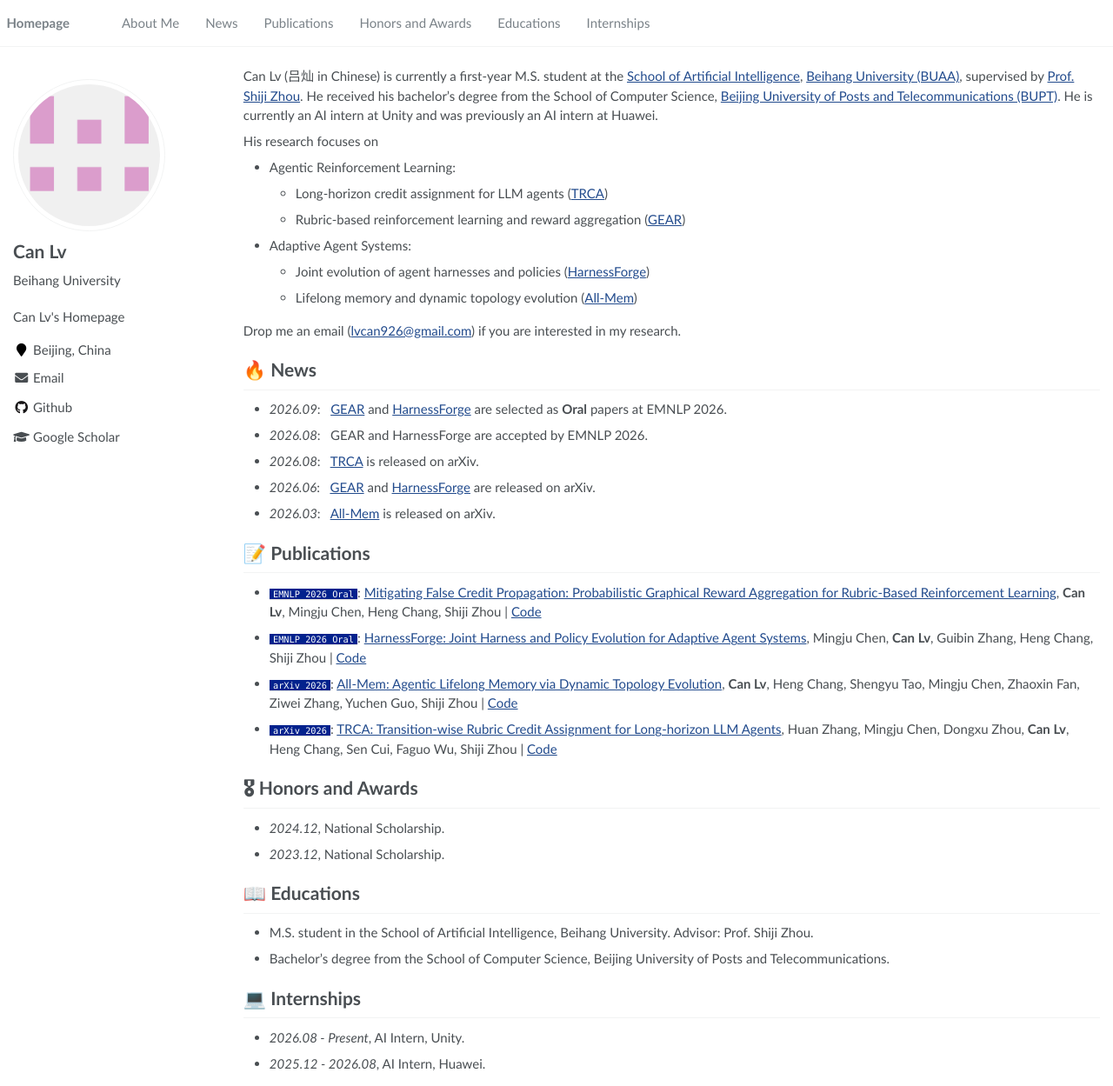
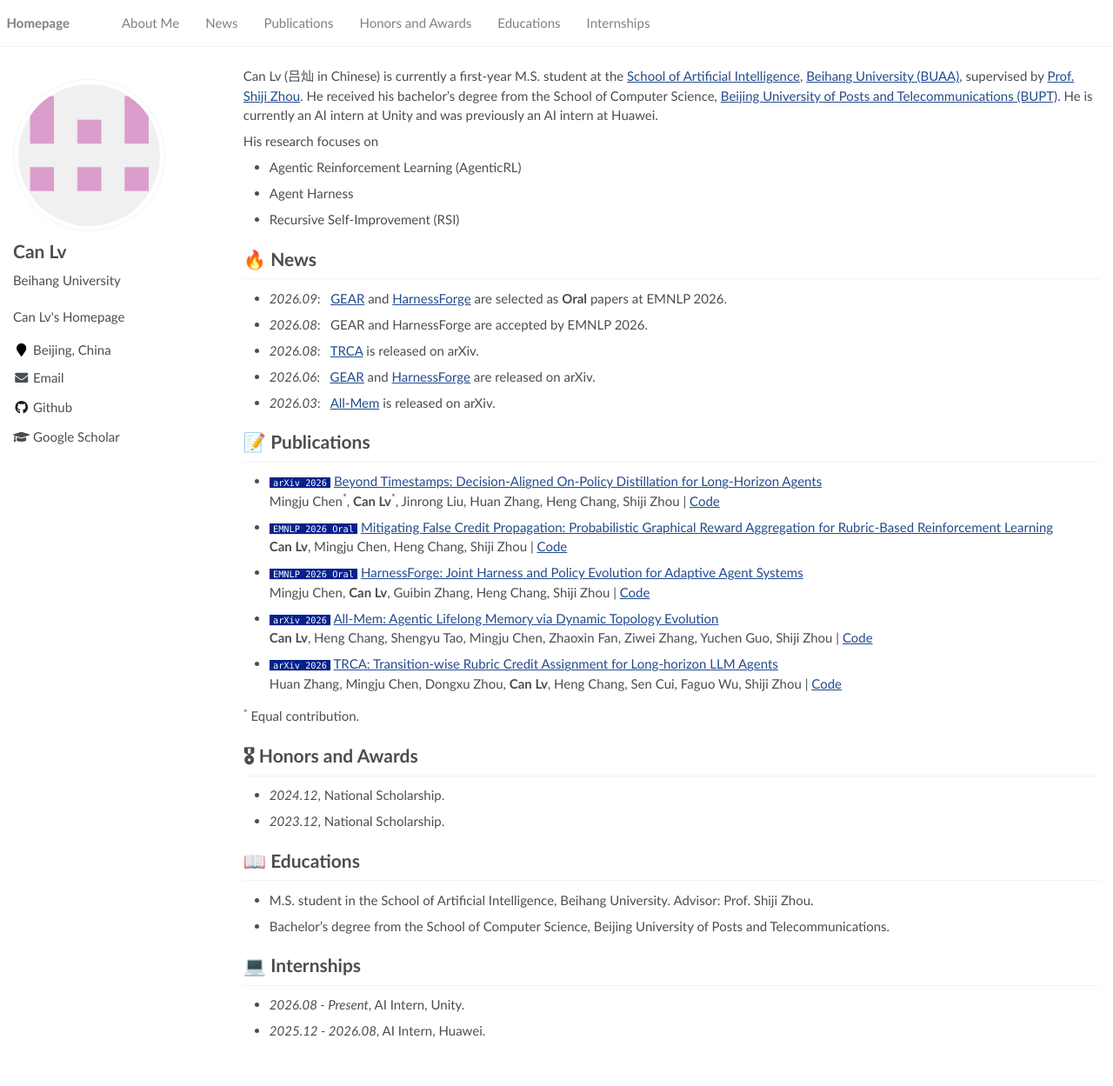
Before and after one commit to LvCan926/LvCan926.github.io, a Jekyll site: the page built from _pages/about.md, in a window 1280 px wide and 1249 px high. Shown: the whole window at 87% size. Built offline with Jekyll 4.4.1, drawn with Linux system fonts in a browser that asks for light colours.

Commit message:
Update research interests and publications

```diff
--- a/_pages/about.md
+++ b/_pages/about.md
@@ -13,14 +13,9 @@ redirect_from:
 Can Lv (吕灿 in Chinese) is currently a first-year M.S. student at the [School of Artificial Intelligence](https://iai.buaa.edu.cn/), [Beihang University (BUAA)](https://www.buaa.edu.cn/), supervised by [Prof. Shiji Zhou](https://scholar.google.com/citations?user=Do5jf8oAAAAJ&hl=en). He received his bachelor's degree from the School of Computer Science, [Beijing University of Posts and Telecommunications (BUPT)](https://www.bupt.edu.cn/). He is currently an AI intern at Unity and was previously an AI intern at Huawei.
 
 His research focuses on
-* Agentic Reinforcement Learning:
-  * Long-horizon credit assignment for LLM agents ([TRCA](https://arxiv.org/abs/2608.16156))
-  * Rubric-based reinforcement learning and reward aggregation ([GEAR](https://arxiv.org/abs/2606.03361))
-* Adaptive Agent Systems:
-  * Joint evolution of agent harnesses and policies ([HarnessForge](https://arxiv.org/abs/2606.01779))
-  * Lifelong memory and dynamic topology evolution ([All-Mem](https://arxiv.org/abs/2603.19595))
-
-Drop me an email ([lvcan926@gmail.com](mailto:lvcan926@gmail.com)) if you are interested in my research.
+* Agentic Reinforcement Learning (AgenticRL)
+* Agent Harness
+* Recursive Self-Improvement (RSI)
 
 # 🔥 News
 - *2026.09*: &nbsp; [GEAR](https://arxiv.org/abs/2606.03361) and [HarnessForge](https://arxiv.org/abs/2606.01779) are selected as **Oral** papers at EMNLP 2026.
@@ -30,13 +25,22 @@ Drop me an email ([lvcan926@gmail.com](mailto:lvcan926@gmail.com)) if you are in
 - *2026.03*: &nbsp; [All-Mem](https://arxiv.org/abs/2603.19595) is released on arXiv.
 
 # 📝 Publications
-* `EMNLP 2026 Oral`: [Mitigating False Credit Propagation: Probabilistic Graphical Reward Aggregation for Rubric-Based Reinforcement Learning](https://arxiv.org/abs/2606.03361), **Can Lv**, Mingju Chen, Heng Chang, Shiji Zhou \| [Code](https://github.com/LvCan926/GEAR)
+* `arXiv 2026` [Beyond Timestamps: Decision-Aligned On-Policy Distillation for Long-Horizon Agents](https://scholar.google.com/citations?view_op=view_citation&hl=zh-CN&user=NxwVMGQAAAAJ&citation_for_view=NxwVMGQAAAAJ:2osOgNQ5qMEC)
+  Mingju Chen<sup>*</sup>, **Can Lv**<sup>*</sup>, Jinrong Liu, Huan Zhang, Heng Chang, Shiji Zhou \| [Code](https://github.com/mingju-c/Align-OPSD)
 
-* `EMNLP 2026 Oral`: [HarnessForge: Joint Harness and Policy Evolution for Adaptive Agent Systems](https://arxiv.org/abs/2606.01779), Mingju Chen, **Can Lv**, Guibin Zhang, Heng Chang, Shiji Zhou \| [Code](https://github.com/mingju-c/HarnessForge)
+* `EMNLP 2026 Oral` [Mitigating False Credit Propagation: Probabilistic Graphical Reward Aggregation for Rubric-Based Reinforcement Learning](https://arxiv.org/abs/2606.03361)
+  **Can Lv**, Mingju Chen, Heng Chang, Shiji Zhou \| [Code](https://github.com/LvCan926/GEAR)
 
-* `arXiv 2026`: [All-Mem: Agentic Lifelong Memory via Dynamic Topology Evolution](https://arxiv.org/abs/2603.19595), **Can Lv**, Heng Chang, Shengyu Tao, Mingju Chen, Zhaoxin Fan, Ziwei Zhang, Yuchen Guo, Shiji Zhou \| [Code](https://github.com/LvCan926/All-Mem)
+* `EMNLP 2026 Oral` [HarnessForge: Joint Harness and Policy Evolution for Adaptive Agent Systems](https://arxiv.org/abs/2606.01779)
+  Mingju Chen, **Can Lv**, Guibin Zhang, Heng Chang, Shiji Zhou \| [Code](https://github.com/mingju-c/HarnessForge)
 
-* `arXiv 2026`: [TRCA: Transition-wise Rubric Credit Assignment for Long-horizon LLM Agents](https://arxiv.org/abs/2608.16156), Huan Zhang, Mingju Chen, Dongxu Zhou, **Can Lv**, Heng Chang, Sen Cui, Faguo Wu, Shiji Zhou \| [Code](https://github.com/1HUAN1/TRCA)
+* `arXiv 2026` [All-Mem: Agentic Lifelong Memory via Dynamic Topology Evolution](https://arxiv.org/abs/2603.19595)
+  **Can Lv**, Heng Chang, Shengyu Tao, Mingju Chen, Zhaoxin Fan, Ziwei Zhang, Yuchen Guo, Shiji Zhou \| [Code](https://github.com/LvCan926/All-Mem)
+
+* `arXiv 2026` [TRCA: Transition-wise Rubric Credit Assignment for Long-horizon LLM Agents](https://arxiv.org/abs/2608.16156)
+  Huan Zhang, Mingju Chen, Dongxu Zhou, **Can Lv**, Heng Chang, Sen Cui, Faguo Wu, Shiji Zhou \| [Code](https://github.com/1HUAN1/TRCA)
+
+<sup>*</sup> Equal contribution.
 
 # 🎖 Honors and Awards
 - *2024.12*, National Scholarship.
```
